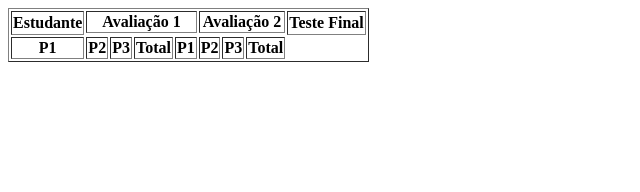
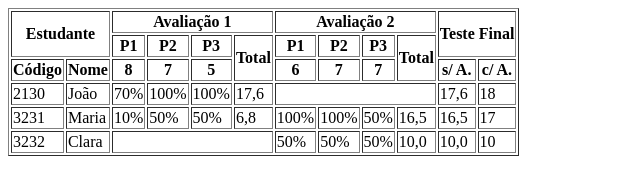
Before and after one commit to udson-aguiar/ProgWEB_2022, a plain HTML site: page 0108/tabela.html in a window 1280 px wide. Shown: the whole page, without its empty margins (0-640 px from the left). Drawn offline with Linux system fonts and the light colour scheme.

Commit message:
Update tabela.html

```diff
--- a/0108/tabela.html
+++ b/0108/tabela.html
@@ -7,11 +7,11 @@
 	<body>
 		<table border="1">
 			<tr>
-				<th rowspan="2">Estudante</th>
+				<th rowspan="2" colspan="2">Estudante</th>
 				<th colspan="4">Avaliação 1</th>
 				<th colspan="4">Avaliação 2</th>
-				<th rowspan="2">Teste Final</th>
-			<tr>
+				<th rowspan="2" colspan="2">Teste Final</th>
+			</tr>
 			<tr>
 				<th>P1</th>
 				<th>P2</th>
@@ -21,6 +21,55 @@
 				<th>P2</th>
 				<th>P3</th>
 				<th rowspan="2">Total</th>
+			</tr>
+			<tr>
+				<th>Código</th>
+				<th>Nome</th>
+				<th>8</th>
+				<th>7</th>
+				<th>5</th>
+				<th>6</th>
+				<th>7</th>
+				<th>7</th>
+				<th>s/ A.</th>
+				<th>c/ A.</th>
+			</tr>
+			<tr>
+				<td>2130</td>
+				<td>João</td>
+				<td>70%</td>
+				<td>100%</td>
+				<td>100%</td>
+				<td>17,6</td>
+				<td colspan="4"></td>
+				<td>17,6</td>
+				<td>18</td>
+			</tr>
+			<tr>
+				<td>3231</td>
+				<td>Maria</td>
+				<td>10%</td>
+				<td>50%</td>
+				<td>50%</td>
+				<td>6,8</td>
+				<td>100%</td>
+				<td>100%</td>
+				<td>50%</td>
+				<td>16,5</td>
+				<td>16,5</td>
+				<td>17</td>
+			</tr>
+			<tr>
+				<td>3232</td>
+				<td>Clara</td>
+				<td colspan="4"></td>
+				<td>50%</td>
+				<td>50%</td>
+				<td>50%</td>
+				<td>10,0</td>
+				<td>10,0</td>
+				<td>10</td>
+			</tr>
 		</table>
 	</body>
 </html>
```
